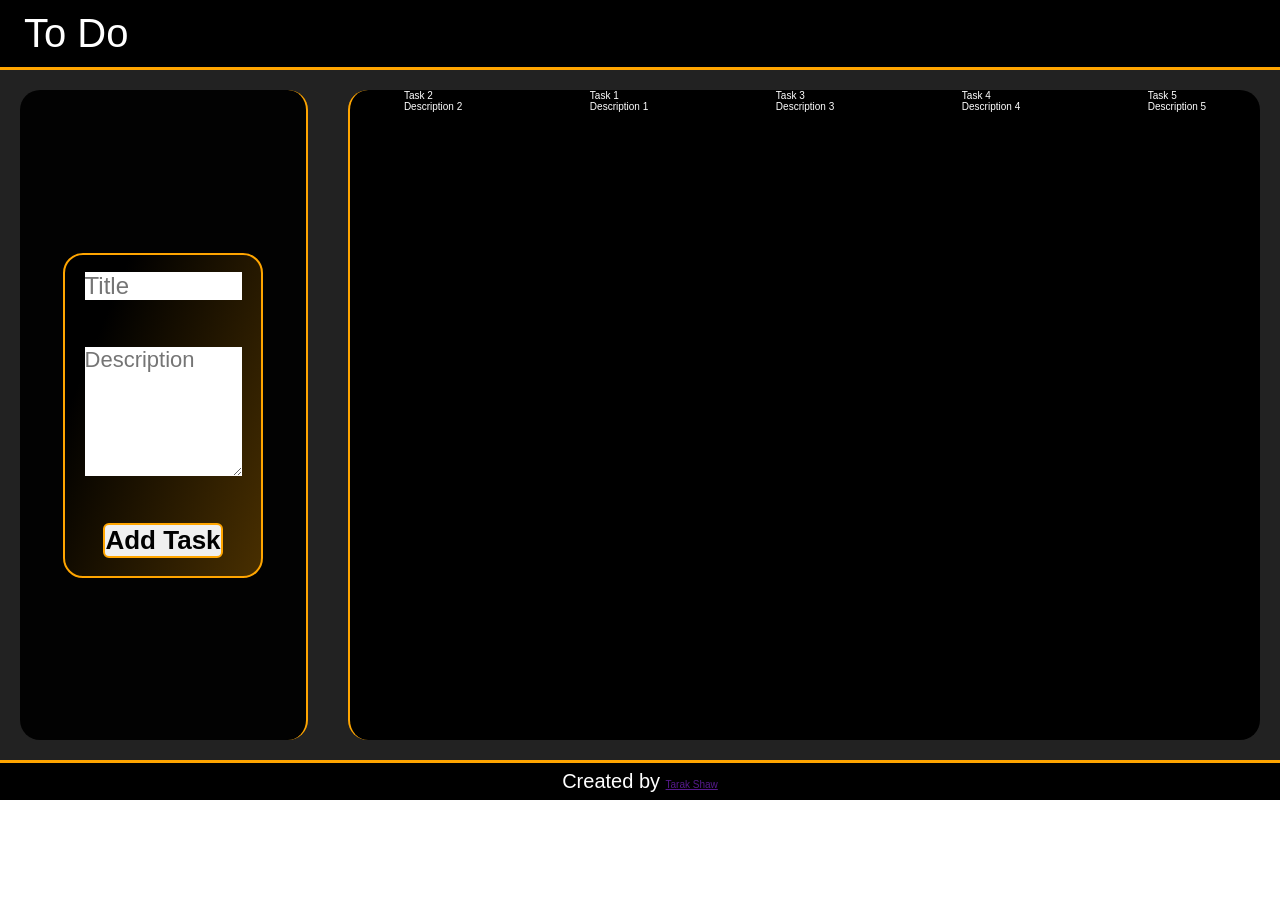
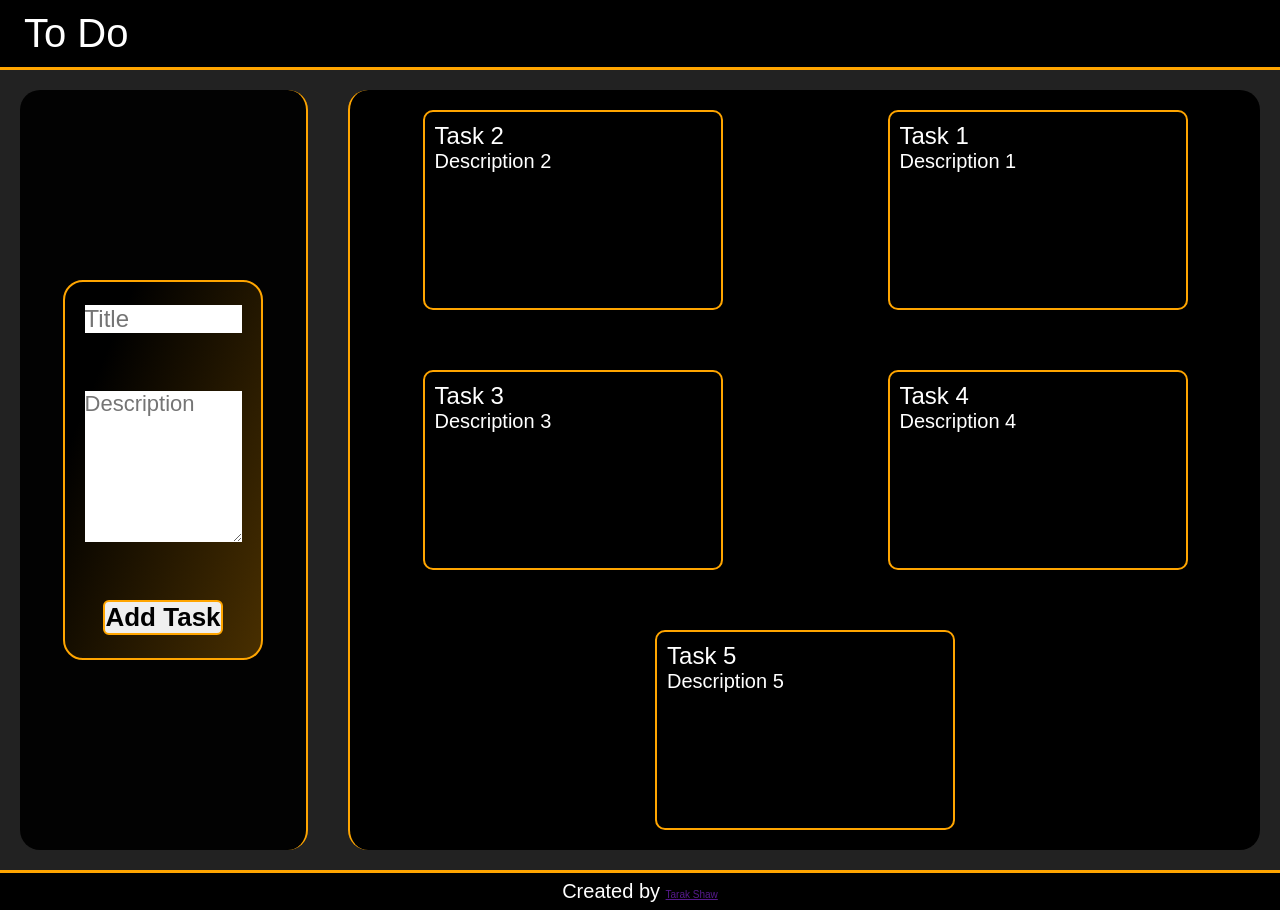
Before and after one commit to taraksh01/to-do, a React (Create React App) app: page / in a window 1280 px wide. Before the commit the page ends 800 px from the top, so only its background shows below. Built offline with nearby package versions, Linux system fonts and the light colour scheme; a web font is replaced by a local one.

Commit message:
Added style for task card

```diff
--- a/src/components/Task.js
+++ b/src/components/Task.js
@@ -1,3 +1,5 @@
+import "../styles/Task.css"
+
 const Task = ({ task }) => {
   return (
     <div className="task">
--- /dev/null
+++ b/src/styles/Task.css
@@ -0,0 +1,16 @@
+.task {
+  height: 200px;
+  width: 300px;
+  border: 2px solid #ffa500;
+  margin: 20px;
+  border-radius: 10px;
+  padding: 10px;
+}
+
+.title{
+  font-size: 2.4rem;
+}
+
+.description{
+  font-size: 2rem;
+}
```
